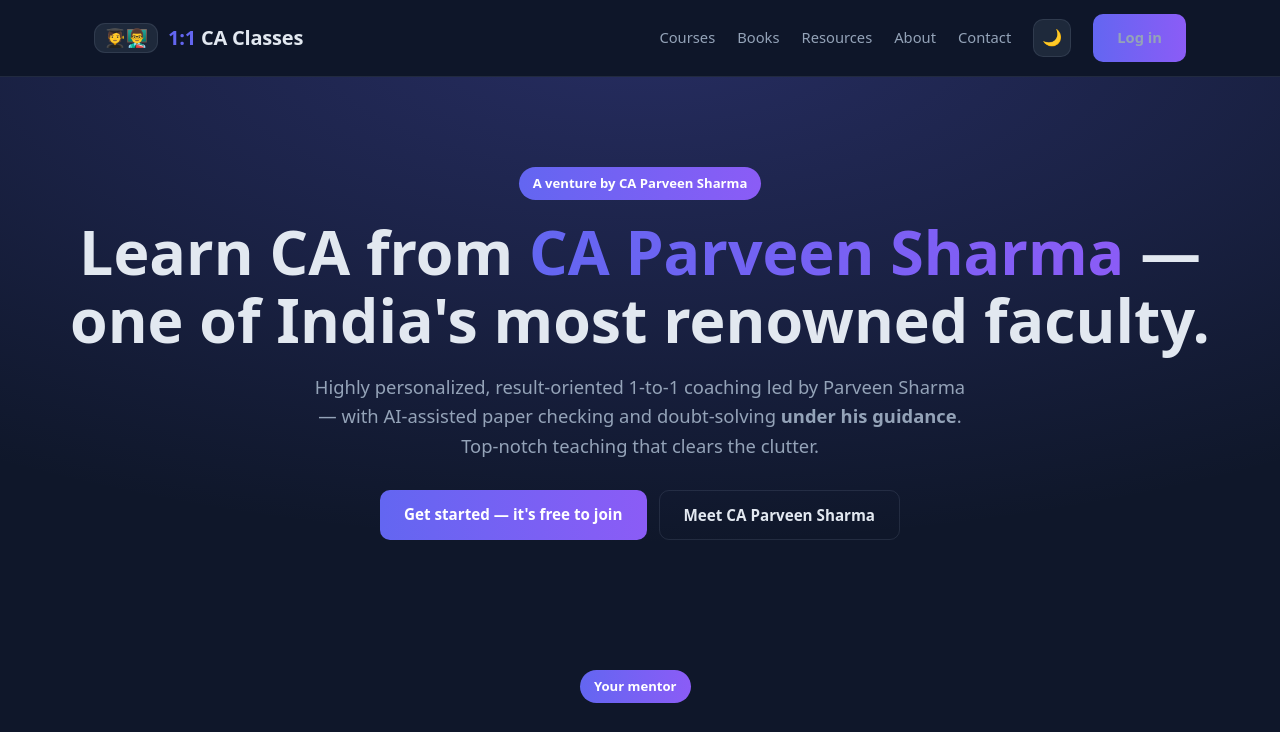
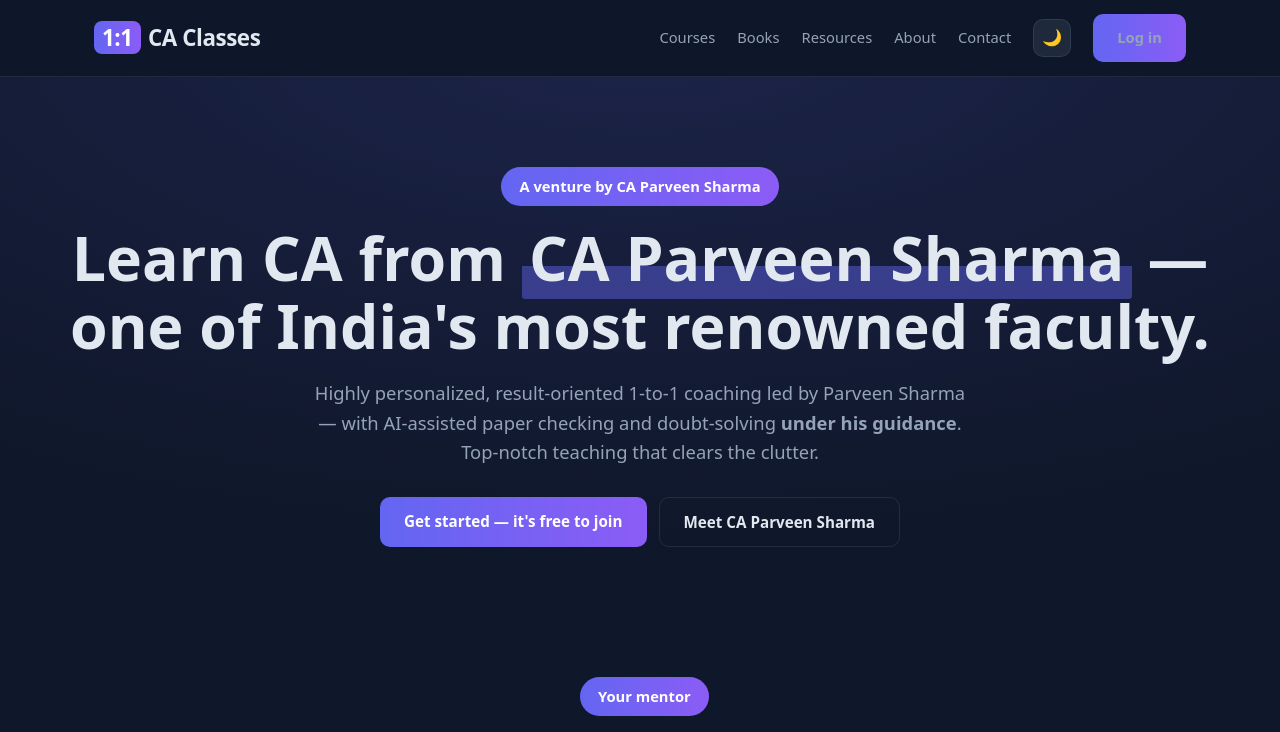
Before and after one commit to parveen8904/121classes, a Next.js app: page / in a window 1280 px wide. Shown: the top 732 px of the page. Built offline with nearby package versions, Linux system fonts and the light colour scheme.

Commit message:
Bold high-contrast '1:1 CA Classes' logo, Keep-me-logged-in on login, readable founder highlight + softer hero bg, bigger venture ribbon

```diff
--- a/app/components/Logo.tsx
+++ b/app/components/Logo.tsx
@@ -1,9 +1,6 @@
 export default function Logo() {
   return (
     <span className="brand">
-      <span className="brand-badge" aria-hidden="true">
-        🧑‍🎓👨‍🏫
-      </span>
       <span className="word">
         <span>1:1</span> CA Classes
       </span>
--- a/app/globals.css
+++ b/app/globals.css
@@ -125,9 +125,23 @@ input:focus, select:focus { outline: none; border-color: var(--accent); }
 
 /* brand mark + visuals */
 .brand { display: inline-flex; align-items: center; gap: 10px; }
-.brand .word { font-weight: 800; font-size: 1.25rem; letter-spacing: -.01em; }
-.brand .word span { color: var(--accent); }
+.brand .word { font-weight: 800; font-size: 1.4rem; letter-spacing: -.02em; }
+.brand .word span {
+  color: #fff; background: linear-gradient(90deg, var(--accent), var(--accent-2));
+  padding: 1px 8px; border-radius: 8px; margin-right: 2px;
+}
 .brand .tld { color: var(--muted); font-weight: 700; }
+
+/* readable highlighter for key names (no low-contrast gradient text) */
+.namehl {
+  font-weight: 800; color: var(--text); white-space: nowrap;
+  background: linear-gradient(transparent 60%, rgba(99,102,241,.45) 0);
+  padding: 0 .12em; border-radius: 3px;
+}
+
+/* remember-me row on login */
+.remember { display: flex; align-items: center; gap: 8px; margin: 2px 0 14px; font-size: .85rem; color: var(--muted); }
+.remember input { width: auto; margin: 0; }
 
 .imgph {
   position: relative; border-radius: 16px; border: 1px solid var(--border); overflow: hidden;
@@ -173,7 +187,7 @@ input:focus, select:focus { outline: none; border-color: var(--accent); }
 }
 .ribbon {
   display: inline-block; background: linear-gradient(90deg, var(--accent), var(--accent-2));
-  color: #fff; font-weight: 700; font-size: .82rem; padding: 6px 14px; border-radius: 999px; margin-bottom: 18px;
+  color: #fff; font-weight: 700; font-size: .92rem; padding: 8px 18px; border-radius: 999px; margin-bottom: 18px;
 }
 .lp-nav-inner {
   max-width: 1140px; margin: 0 auto; padding: 14px 24px;
@@ -187,7 +201,7 @@ input:focus, select:focus { outline: none; border-color: var(--accent); }
 /* hero */
 .hero {
   text-align: center; padding: 90px 24px 60px;
-  background: radial-gradient(1200px 520px at 50% -10%, rgba(99,102,241,.28), transparent);
+  background: radial-gradient(1200px 520px at 50% -10%, rgba(99,102,241,.16), transparent);
 }
 .hero h1 { font-size: clamp(2.2rem, 5.5vw, 3.8rem); font-weight: 800; line-height: 1.12; margin-bottom: 18px; }
 .hero .sub { color: var(--muted); font-size: 1.15rem; max-width: 660px; margin: 0 auto 30px; }
--- a/app/page.tsx
+++ b/app/page.tsx
@@ -54,7 +54,7 @@ export default function Home() {
       <section className="hero">
         <span className="ribbon">A venture by CA Parveen Sharma</span>
         <h1>
-          Learn CA from <span className="grad">CA Parveen Sharma</span> — one of
+          Learn CA from <span className="namehl">CA Parveen Sharma</span> — one of
           India&apos;s most renowned faculty.
         </h1>
         <p className="sub">
```
Also changed, not shown: app/login/login-form.tsx (+10 -0 lines).
